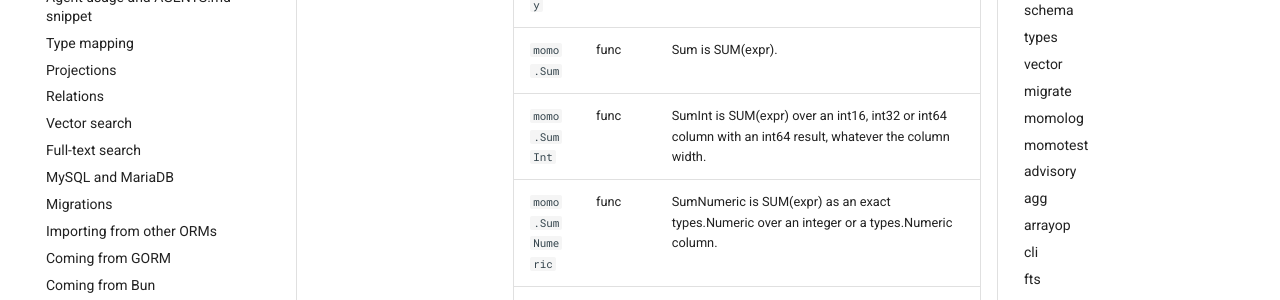
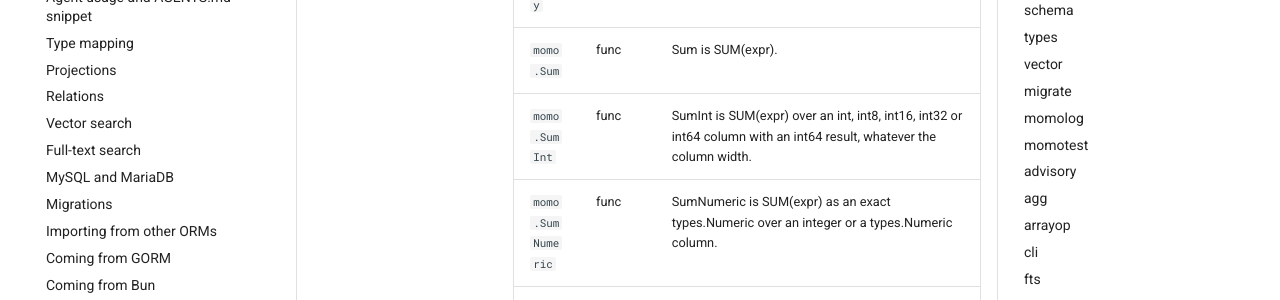
Before and after one commit to azrtydxb/momo, an MkDocs documentation site: the page built from docs/reference.md, in a window 1280 px wide and 900 px high, scrolled down 66639 px. Shown: the part 152-452 px from the top of the window. Built offline with MkDocs 1.6.1 and Material for MkDocs 9.7.7, drawn with Linux system fonts in a browser that asks for light colours; comment, search, counter and statistics services are not loaded; the version menu is left out.

Commit message:
docs: regenerate reference for int and int8 aggregates

```diff
--- a/docs/reference.md
+++ b/docs/reference.md
@@ -567,7 +567,7 @@ Import path: `github.com/azrtydxb/momo`
 | `momo.SoftDeleteUnix`                  | const  | SoftDeleteUnix is a nullable integer, set to the statement time in Unix seconds.                                                                                                                                                                                                  |
 | `momo.Subquery`                        | type   | Subquery is a query usable as an expression: IN (...), EXISTS (...), scalar subqueries and FROM sources.                                                                                                                                                                          |
 | `momo.Sum`                             | func   | Sum is SUM(expr).                                                                                                                                                                                                                                                                 |
-| `momo.SumInt`                          | func   | SumInt is SUM(expr) over an int16, int32 or int64 column with an int64 result, whatever the column width.                                                                                                                                                                         |
+| `momo.SumInt`                          | func   | SumInt is SUM(expr) over an int, int8, int16, int32 or int64 column with an int64 result, whatever the column width.                                                                                                                                                              |
 | `momo.SumNumeric`                      | func   | SumNumeric is SUM(expr) as an exact types.Numeric over an integer or a types.Numeric column.                                                                                                                                                                                      |
 | `momo.TableRef`                        | type   | TableRef names a table source in FROM and JOIN clauses, optionally aliased.                                                                                                                                                                                                       |
 | `momo.TableRef.As`                     | method | As returns a copy of t under the alias, keeping everything else, including the soft-delete column that a projection read FROM t is filtered by.                                                                                                                                   |
```
